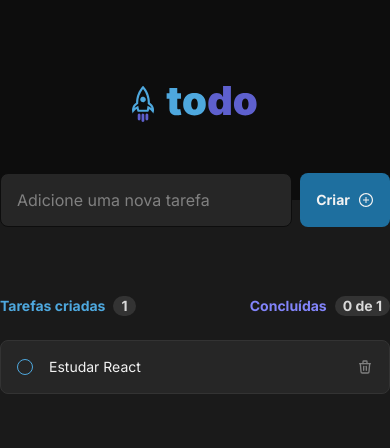
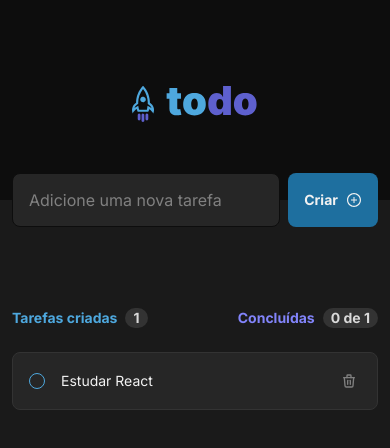
Before and after one commit to bduarte10/todo-app, a React (Vite) app: page / in a window 390 px wide. Shown: the top 448 px of the page. Built offline with nearby package versions, Linux system fonts and the light colour scheme.

Commit message:
fix: espaçamento lateral no responsivo

```diff
--- a/src/components/Header.tsx
+++ b/src/components/Header.tsx
@@ -29,17 +29,18 @@ const Header = ({ addTask, tasks }: HeaderProps) => {
         alt="logo"
         className="h-[48px] w-[126px] "
       />
-      <div className="input-task max-w-[736px] w-full flex gap-2 absolute">
+      <div className="input-task max-w-[736px] w-full flex gap-2 absolute  px-3 lg:px-0">
         <input
           type="text"
           value={value}
           onChange={(e) => setValue(e.target.value)}
-          className="bg-gray-500 h-[54px] w-full placeholder:text-gray-300 pl-4 rounded-lg border border-gray-700"
+          className="bg-gray-500 h-[54px] w-full placeholder:text-gray-300 pl-4 rounded-lg border border-gray-700 outline-none  focus:border-purple-dark"
           placeholder="Adicione uma nova tarefa"
         />
+
         <button
           onClick={handleAddTask}
-          className="bg-blue-dark text-sm font-bold px-4 py-4 flex rounded-lg items-center gap-2">
+          className="bg-blue-dark hover:bg-blue transition-colors text-sm font-bold px-4 py-4 flex rounded-lg items-center gap-2">
           Criar
           <AiOutlinePlusCircle size={16} />
         </button>
--- a/src/components/Task.tsx
+++ b/src/components/Task.tsx
@@ -38,10 +38,12 @@ const Task = ({
         }>
         {title}
       </span>
-      <TbTrash
-        onClick={handleDeleteTask}
-        className="ml-auto text-gray-300 hover:text-danger cursor-pointer"
-      />
+      <div className="group hover:bg-gray-400 rounded w-6 h-6 flex justify-center items-center ml-auto cursor-pointer">
+        <TbTrash
+          onClick={handleDeleteTask}
+          className="group-hover:text-danger  text-gray-300 "
+        />
+      </div>
     </div>
   )
 }
--- a/src/components/TaskList.tsx
+++ b/src/components/TaskList.tsx
@@ -15,8 +15,8 @@ const TaskList = ({ tasks, setTasks }: TaskListProps) => {
   }
 
   return (
-    <>
-      <div className=" max-w-[736px] w-full m-auto mb-6">
+    <div className=" p-3 lg:p-0">
+      <div className=" max-w-[736px] w-full m-auto mb-6 ">
         <div className="flex justify-between ">
           <span className="text-blue font-bold text-sm flex gap-2 ">
             Tarefas criadas
@@ -49,7 +49,7 @@ const TaskList = ({ tasks, setTasks }: TaskListProps) => {
           handleDeleteTask={() => deleteTask(task.id)}
         />
       ))}
-    </>
+    </div>
   )
 }
 
```
